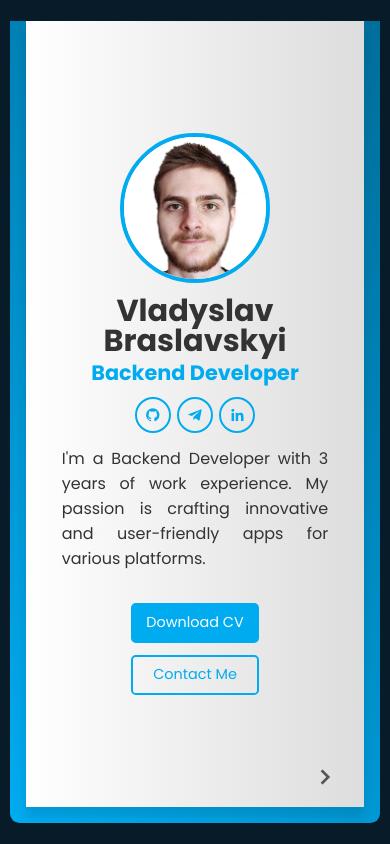
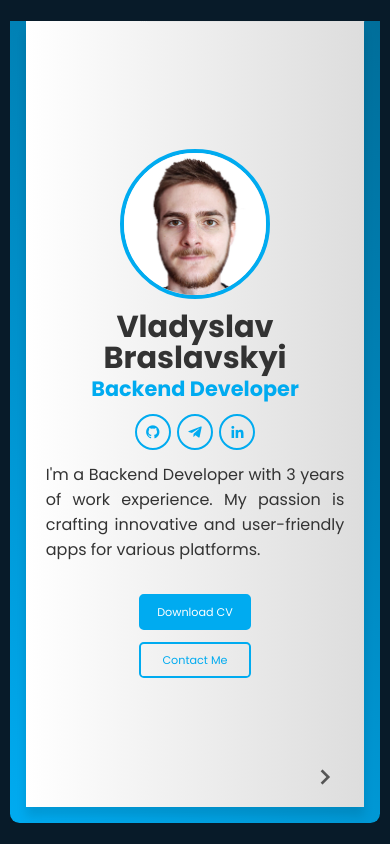
Before and after one commit to emileyski/vl-vite-book-portfolio, a React (Vite) app: page / in a window 390 px wide. Built offline with nearby package versions, Linux system fonts and the light colour scheme.

Commit message:
fix: added title and title icon, fixed first page

```diff
--- a/index.html
+++ b/index.html
@@ -2,13 +2,15 @@
 <html lang="en">
   <head>
     <meta charset="UTF-8" />
-    <link rel="icon" type="image/svg+xml" href="/vite.svg" />
+
     <meta name="viewport" content="width=device-width, initial-scale=1.0" />
-    <title>Vite + React</title>
+    <title>Vladyslav Braslavskyi Portfolio</title>
+    <meta name="description" content="Vladyslav Braslavskyi Portfolio" />
     <link
       href="https://unpkg.com/boxicons@2.1.4/css/boxicons.min.css"
       rel="stylesheet"
     />
+    <link rel="icon" href="/profile.jpeg" />
   </head>
 
   <body>
--- a/src/Pages/ProfilePage.module.css
+++ b/src/Pages/ProfilePage.module.css
@@ -50,7 +50,7 @@
 
 .profile-page p {
   text-align: justify;
-  padding: 0 1rem;
+  /* padding: 0 1rem; */
 }
 
 .btn-box {
@@ -64,12 +64,12 @@
   display: inline-flex;
   justify-content: center;
   align-items: center;
-  width: 9.5rem;
-  height: 3rem;
+  width: 8.5rem;
+  height: 2.5rem;
   background: var(--main-color);
   border: var(--border);
   border-radius: 0.3rem;
-  font-size: 1rem;
+  font-size: 0.75rem;
   color: var(--white-color);
   margin: 0 1rem;
   transition: 0.5s;
@@ -130,15 +130,15 @@
     max-width: 140px;
   }
   .btn-box {
-    flex-direction: column;
-    gap: 0.75rem;
+    width: 100%;
+    justify-content: space-evenly;
     margin-top: 1rem;
   }
   .btn {
-    height: 2.5rem;
-    width: 8rem;
-    font-size: 0.9rem;
-    margin: 0;
+    width: 7rem;
+    height: 2.25rem;
+    font-size: 0.7rem;
+    margin: 0 0.5rem;
   }
 }
 
```
